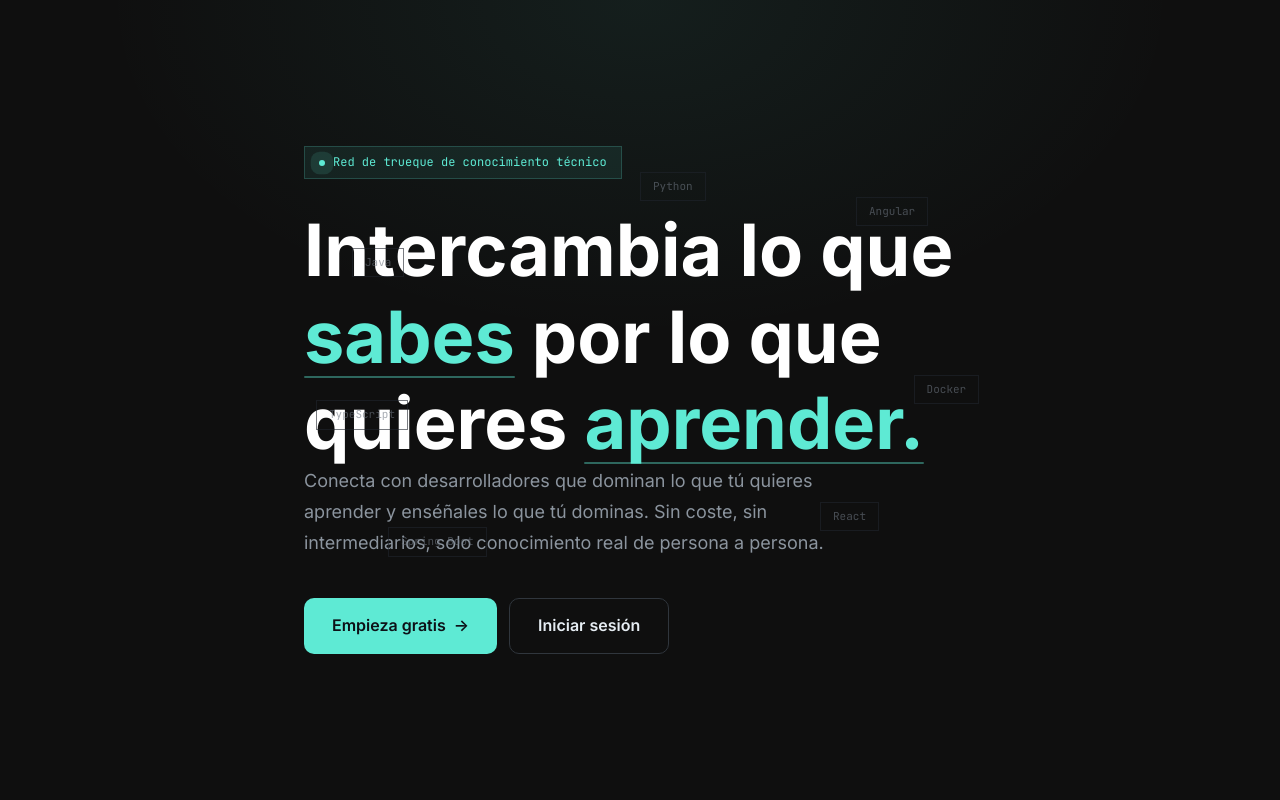
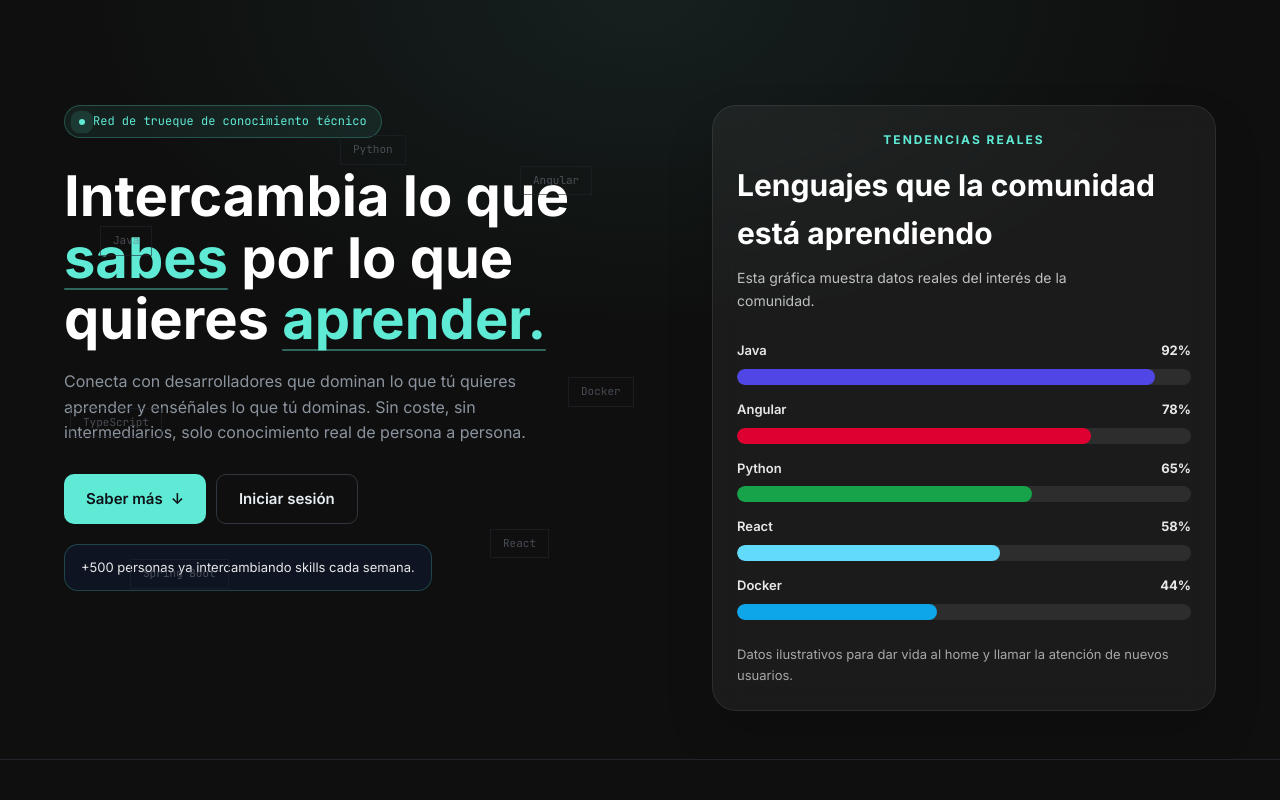
Before and after one commit to GuilleBT/TFG-Inicio, an Angular app in the folder skillswap-frontend/skillswap-frontend/: page / in a window 1280 px wide. Shown: the top 800 px of the page. Built offline with nearby package versions, Linux system fonts and the light colour scheme; no server answers.

Commit message:
Cambio el home mas visual

```diff
--- a/skillswap-frontend/skillswap-frontend/src/app/features/home/home.component.html
+++ b/skillswap-frontend/skillswap-frontend/src/app/features/home/home.component.html
@@ -1,6 +1,7 @@
 <div class="home">
   <section class="hero">
-    <div class="container hero-inner text-center">
+    <div class="container hero-grid">
+      <div class="hero-copy">
         <div class="hero-badge">
           <span class="badge-dot"></span>
           Red de trueque de conocimiento técnico
@@ -19,13 +20,42 @@
         </p>
 
         <div class="hero-cta">
-        <a routerLink="/register" class="btn-primary btn btn-lg">
-          Empieza gratis
-          <span class="btn-arrow">→</span>
+          <a href="#how-start" class="btn-primary btn btn-lg">
+            Saber más
+            <span class="btn-arrow">↓</span>
           </a>
           <a routerLink="/login" class="btn-outline btn btn-lg">
             Iniciar sesión
           </a>
+        </div>
+
+        <div class="hero-highlight">
+          +500 personas ya intercambiando skills cada semana.
+        </div>
+      </div>
+
+      <div class="hero-chart" aria-hidden="true">
+        <div class="chart-intro">
+          <p class="section-label">Tendencias reales</p>
+          <h2 class="chart-title">Lenguajes que la comunidad está aprendiendo</h2>
+          <p class="chart-desc">Esta gráfica muestra datos reales del interés de la comunidad.</p>
+        </div>
+
+        <div class="language-chart">
+          <div class="chart-row" *ngFor="let lang of heroLanguages">
+            <div class="lang-meta">
+              <span class="lang-name">{{ lang.nombre }}</span>
+              <span class="lang-value">{{ lang.count }}%</span>
+            </div>
+            <div class="chart-track">
+              <div class="chart-fill" [style.width.%]="lang.count" [style.background]="lang.color"></div>
+            </div>
+          </div>
+        </div>
+
+        <div class="chart-footer">
+          Datos ilustrativos para dar vida al home y llamar la atención de nuevos usuarios.
+        </div>
       </div>
 
       <div class="tech-float" aria-hidden="true">
@@ -51,7 +81,7 @@
     </div>
   </section>
 
-  <section class="how-section">
+  <section id="how-start" class="how-section">
     <div class="container">
       <p class="section-label">Cómo funciona</p>
       <h2 class="section-title">Tres pasos para empezar</h2>
--- a/skillswap-frontend/skillswap-frontend/src/app/features/home/home.component.scss
+++ b/skillswap-frontend/skillswap-frontend/src/app/features/home/home.component.scss
@@ -7,33 +7,42 @@
 /* ─── Hero ─── */
 .hero {
   position: relative;
-  min-height: 100vh;
-  display: flex;
-  align-items: center;
+  min-height: 85vh;
   overflow: hidden;
-  padding: 80px 0 64px; // padding del SCSS original
+  padding: 105px 0 48px;
 
   &::before {
     content: '';
     position: absolute;
     inset: 0;
-    // Gradiente del SCSS original
-    background: radial-gradient(ellipse 60% 60% at 50% 0%, rgba(94, 234, 212, 0.07) 0%, transparent 70%);
+    background: radial-gradient(ellipse 60% 60% at 50% 0%, rgba(94, 234, 212, 0.08) 0%, transparent 72%);
   }
 
-  // Estilos del nuevo SCSS para el hero
-  padding: 100px 0;
+  .hero-grid {
+    position: relative;
+    z-index: 1;
+    display: grid;
+    grid-template-columns: minmax(260px, 1.1fr) minmax(280px, 0.9fr);
+    gap: 32px;
+    align-items: start;
+  }
+
+  .hero-copy {
+    text-align: left;
+  }
 
   .hero-title {
-    font-size: clamp(40px, 7vw, 72px); // Clamp del SCSS original
+    font-size: clamp(34px, 6vw, 56px);
     font-weight: 800;
-    line-height: 1.2; // Línea del nuevo SCSS
+    line-height: 1.1;
+    margin-bottom: 18px;
   }
+
   .title-accent {
-    color: var(--accent, #00d1b2); // Usa --accent si está definido, sino el del nuevo SCSS
-    position: relative; // Del SCSS original
+    color: var(--accent, #00d1b2);
+    position: relative;
 
-    &::after { // Del SCSS original
+    &::after {
       content: '';
       position: absolute;
       bottom: 2px;
@@ -45,12 +54,90 @@
       border-radius: 1px;
     }
   }
+
+  .hero-highlight {
+    display: inline-flex;
+    margin-top: 20px;
+    padding: 12px 16px;
+    border: 1px solid rgba(94, 234, 212, 0.22);
+    border-radius: 14px;
+    color: rgba(255, 255, 255, 0.9);
+    background: rgba(15, 23, 42, 0.7);
+    max-width: 380px;
+    font-size: 13px;
   }
 
-.hero-inner {
-  position: relative;
-  z-index: 1;
-  max-width: 720px;
+  .hero-chart {
+    background: rgba(255, 255, 255, 0.05);
+    border: 1px solid rgba(255, 255, 255, 0.08);
+    border-radius: 24px;
+    padding: 24px;
+    box-shadow: 0 24px 50px rgba(0, 0, 0, 0.14);
+    backdrop-filter: blur(14px);
+  }
+
+  .chart-intro {
+    margin-bottom: 28px;
+  }
+
+  .chart-title {
+    font-size: clamp(24px, 2.5vw, 30px);
+    margin: 12px 0 10px;
+    color: white;
+  }
+
+  .chart-desc {
+    color: rgba(255, 255, 255, 0.72);
+    font-size: 14px;
+    line-height: 1.6;
+    max-width: 360px;
+  }
+
+  .language-chart {
+    display: flex;
+    flex-direction: column;
+    gap: 14px;
+  }
+
+  .chart-row {
+    display: grid;
+    gap: 8px;
+  }
+
+  .lang-meta {
+    display: flex;
+    justify-content: space-between;
+    align-items: center;
+    font-size: 13px;
+    color: rgba(255, 255, 255, 0.9);
+  }
+
+  .lang-name {
+    font-weight: 600;
+  }
+
+  .lang-value {
+    font-weight: 700;
+  }
+
+  .chart-track {
+    width: 100%;
+    height: 16px;
+    border-radius: 999px;
+    background: rgba(255, 255, 255, 0.08);
+    overflow: hidden;
+  }
+
+  .chart-fill {
+    height: 100%;
+    border-radius: 999px;
+    transition: width 1s ease;
+  }
+
+  .chart-footer {
+    margin-top: 24px;
+    color: rgba(255, 255, 255, 0.62);
+    font-size: 13px;
   }
 
   .hero-badge {
@@ -58,9 +145,9 @@
     align-items: center;
     gap: 8px;
     padding: 6px 14px;
-  background: var(--accent-dim);
-  border: 1px solid rgba(94, 234, 212, 0.2);
-  border-radius: var(--radius-full);
+    background: rgba(94, 234, 212, 0.08);
+    border: 1px solid rgba(94, 234, 212, 0.25);
+    border-radius: 999px;
     font-family: var(--font-mono);
     font-size: 12px;
     color: var(--accent);
@@ -77,23 +164,23 @@
   }
 
   .hero-desc {
-  font-size: 18px;
-  line-height: 1.7;
+    font-size: 16px;
+    line-height: 1.6;
     color: var(--text-secondary);
-  margin-bottom: 40px;
-  max-width: 560px;
+    margin-bottom: 28px;
+    max-width: 520px;
     animation: fadeInUp 0.5s 0.2s ease both;
   }
 
   .hero-cta {
     display: flex;
-  gap: 12px;
+    gap: 10px;
     flex-wrap: wrap;
     animation: fadeInUp 0.5s 0.3s ease both;
 
     .btn-lg {
-    padding: 14px 28px;
-    font-size: 16px;
+      padding: 12px 22px;
+      font-size: 15px;
       font-weight: 600;
     }
 
@@ -106,11 +193,18 @@
       transform: translateX(4px);
     }
   }
+}
+
+.hero-inner {
+  position: relative;
+  z-index: 1;
+  max-width: 720px;
+}
 
 /* Floating tech badges */
 .tech-float {
   position: absolute;
-  inset: 0;
+  inset: 0 50% 0 0;
   pointer-events: none;
   z-index: 0;
 }
--- a/skillswap-frontend/skillswap-frontend/src/app/features/home/home.component.ts
+++ b/skillswap-frontend/skillswap-frontend/src/app/features/home/home.component.ts
@@ -26,6 +26,14 @@ export class HomeComponent implements OnInit {
     { value: '0€', label: 'Coste de las mentorías' },
     { value: '⇄', label: 'Trueque de conocimiento' },
     { value: '∞', label: 'Tecnologías disponibles' },
+  ];
+
+  heroLanguages = [
+    { nombre: 'Java', count: 92, color: '#4F46E5' },
+    { nombre: 'Angular', count: 78, color: '#DD0031' },
+    { nombre: 'Python', count: 65, color: '#16A34A' },
+    { nombre: 'React', count: 58, color: '#61DAFB' },
+    { nombre: 'Docker', count: 44, color: '#0EA5E9' },
   ];
 
   constructor(private userService: UserService) {}
```
Lines whose indentation alone changed are shown as unchanged.
